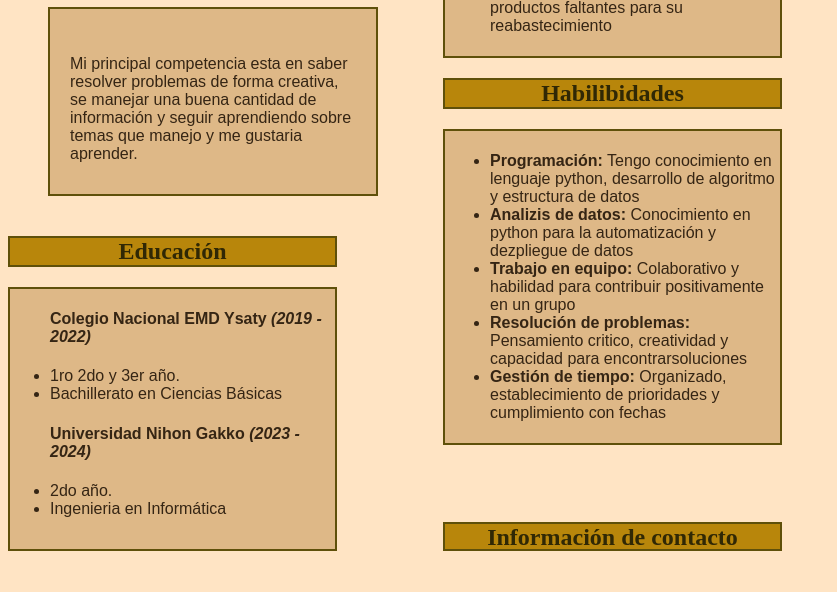
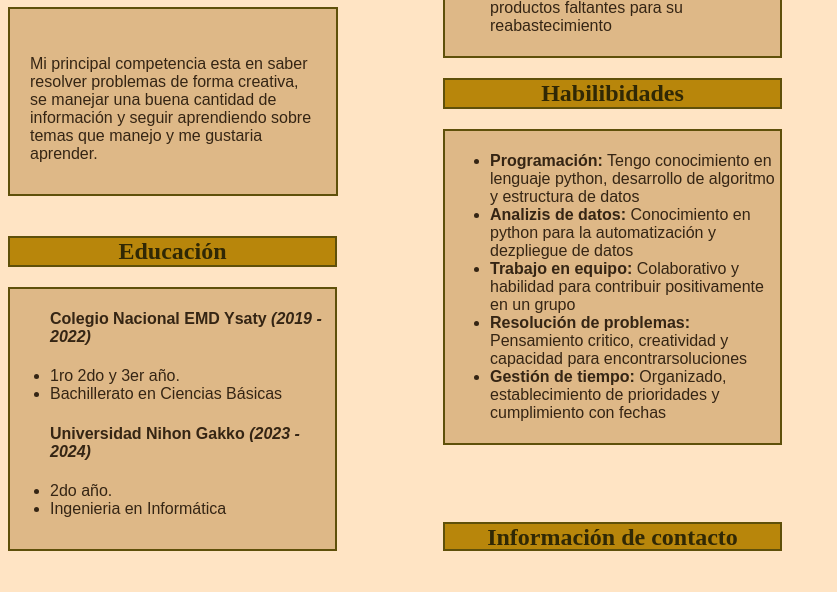
Before and after one commit to Lucas-Andino-G/CV-Lucas-Andino-CSS, a plain HTML site: page index.html in a window 1280 px wide. Shown: the part 508-1100 px from the top of the page, without its empty margins (0-837 px from the left). Drawn offline with Linux system fonts and the light colour scheme.

Commit message:
version3

```diff
--- a/index.html
+++ b/index.html
@@ -17,9 +17,9 @@
                         <div class="encabezado">
                             <h2 class="lc">Lucas Andino</h2>
                         </div>
-                        <blockquote class="des">
+                        <div class="des">
                             <p class="subtexto">Mi principal competencia esta en saber resolver problemas de forma creativa, se manejar una buena cantidad de información y seguir aprendiendo sobre temas que manejo y me gustaria aprender.</p>
-                        </blockquote>
+                        </div>
                         <p class="imagen"><img src="assets\images\Mi foto.jpg" style="width: 310px;" alt="Mi foto"></p>
                     </div>
 
```
